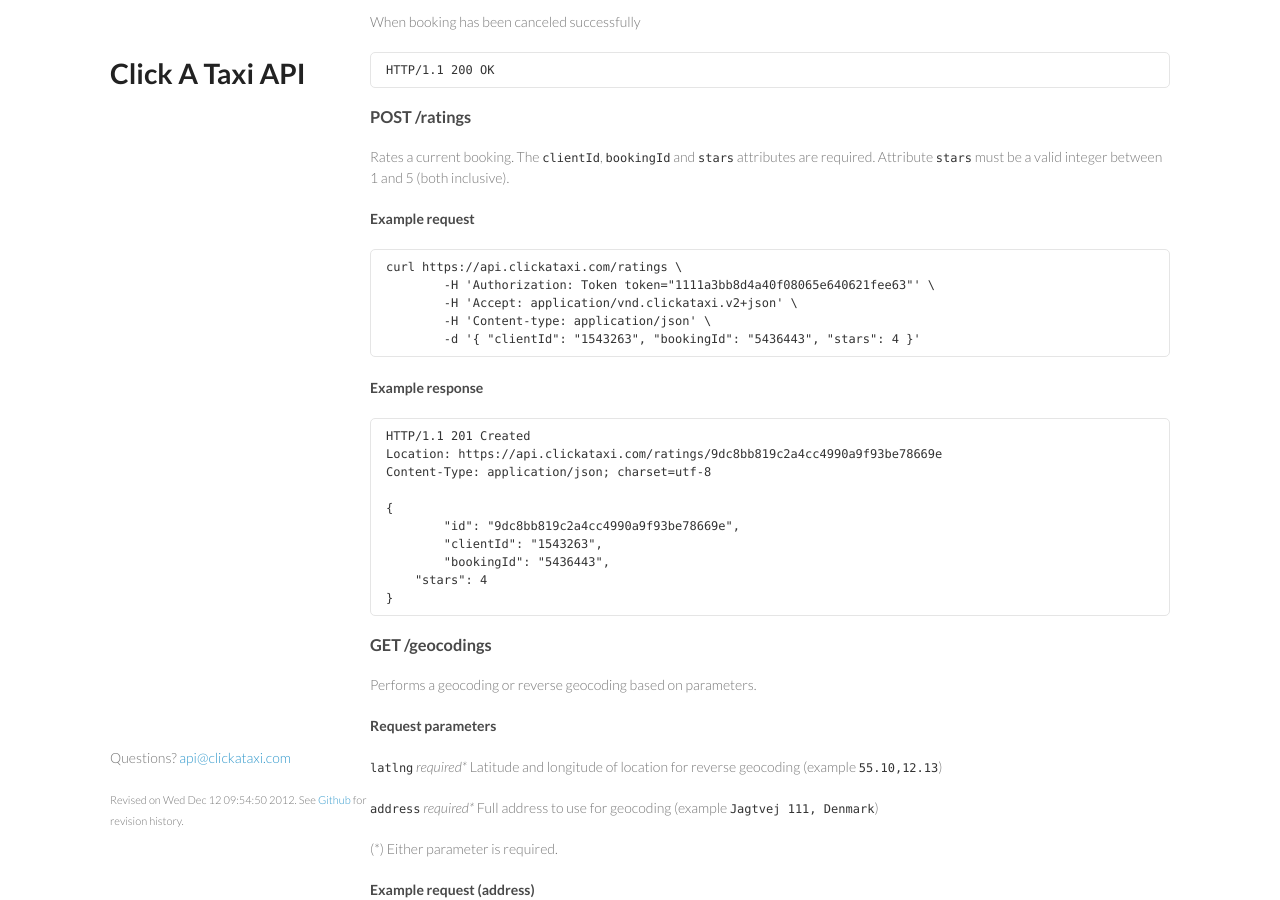
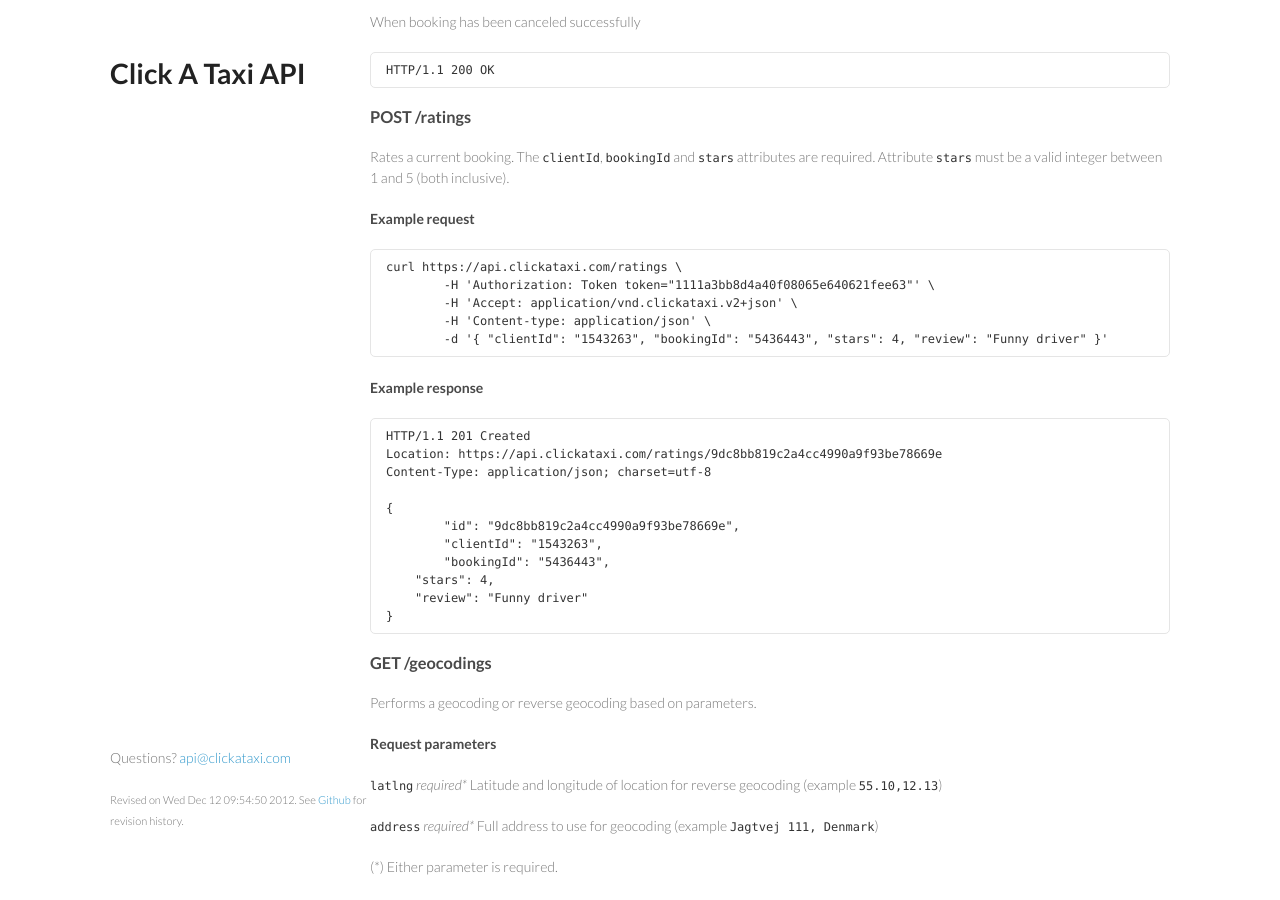
Before and after one commit to clickataxi/api-documentation, a Jekyll site: the page built from index.md, in a window 1280 px wide and 900 px high, scrolled down 14470 px. Built offline with Jekyll 4.4.1, drawn with Linux system fonts in a browser that asks for light colours; Markdown is read by kramdown in place of the engine named in the settings.

Commit message:
Adds review documentation

```diff
--- a/index.md
+++ b/index.md
@@ -860,7 +860,7 @@
 		-H 'Authorization: Token token="1111a3bb8d4a40f08065e640621fee63"' \
 		-H 'Accept: application/vnd.clickataxi.v2+json' \
 		-H 'Content-type: application/json' \
-		-d '{ "clientId": "1543263", "bookingId": "5436443", "stars": 4 }'
+		-d '{ "clientId": "1543263", "bookingId": "5436443", "stars": 4, "review": "Funny driver" }'
 
 #### Example response
 
@@ -872,7 +872,8 @@
 		"id": "9dc8bb819c2a4cc4990a9f93be78669e",
 		"clientId": "1543263",
 		"bookingId": "5436443",
-	    "stars": 4
+	    "stars": 4,
+	    "review": "Funny driver"
 	}
 
 
```
